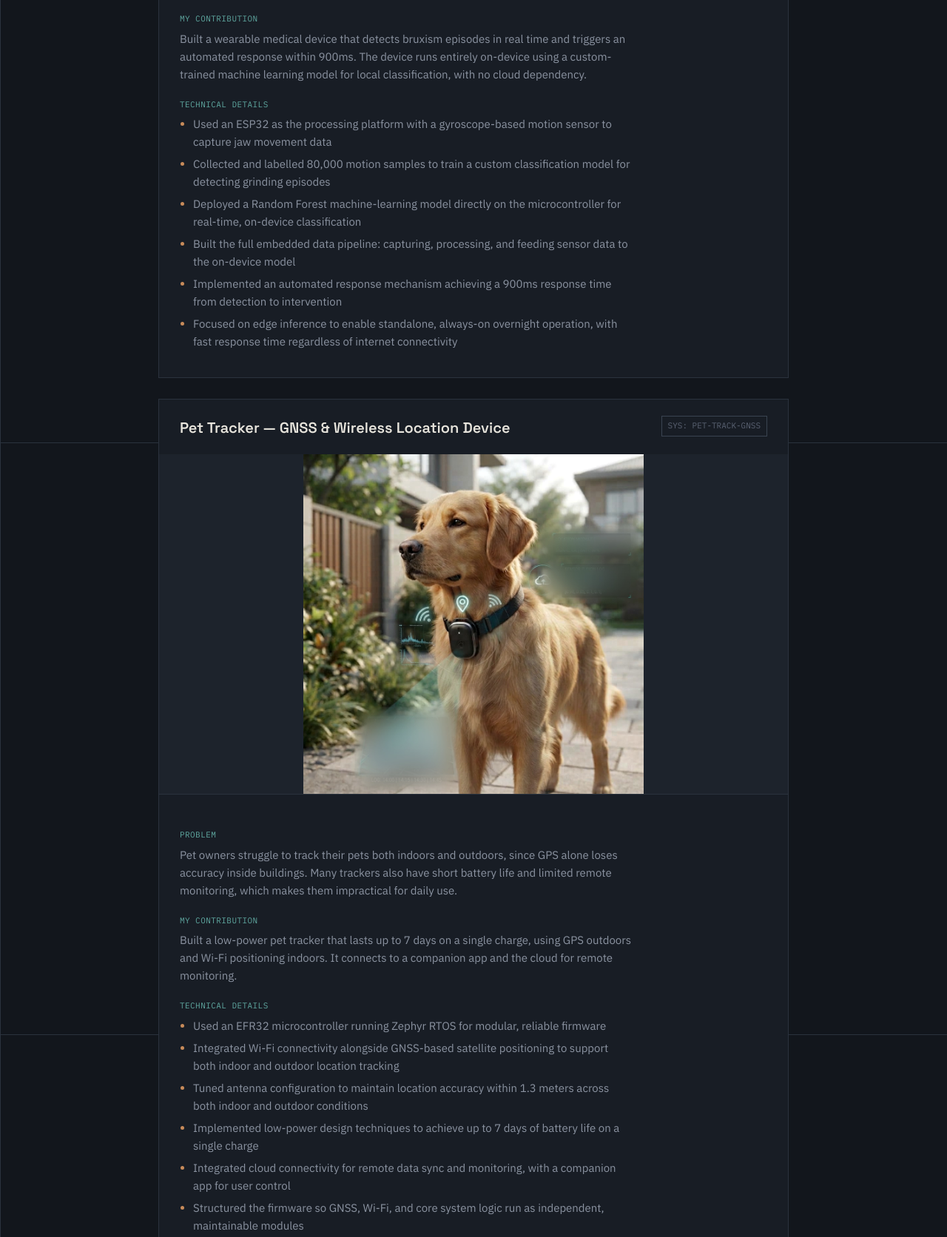
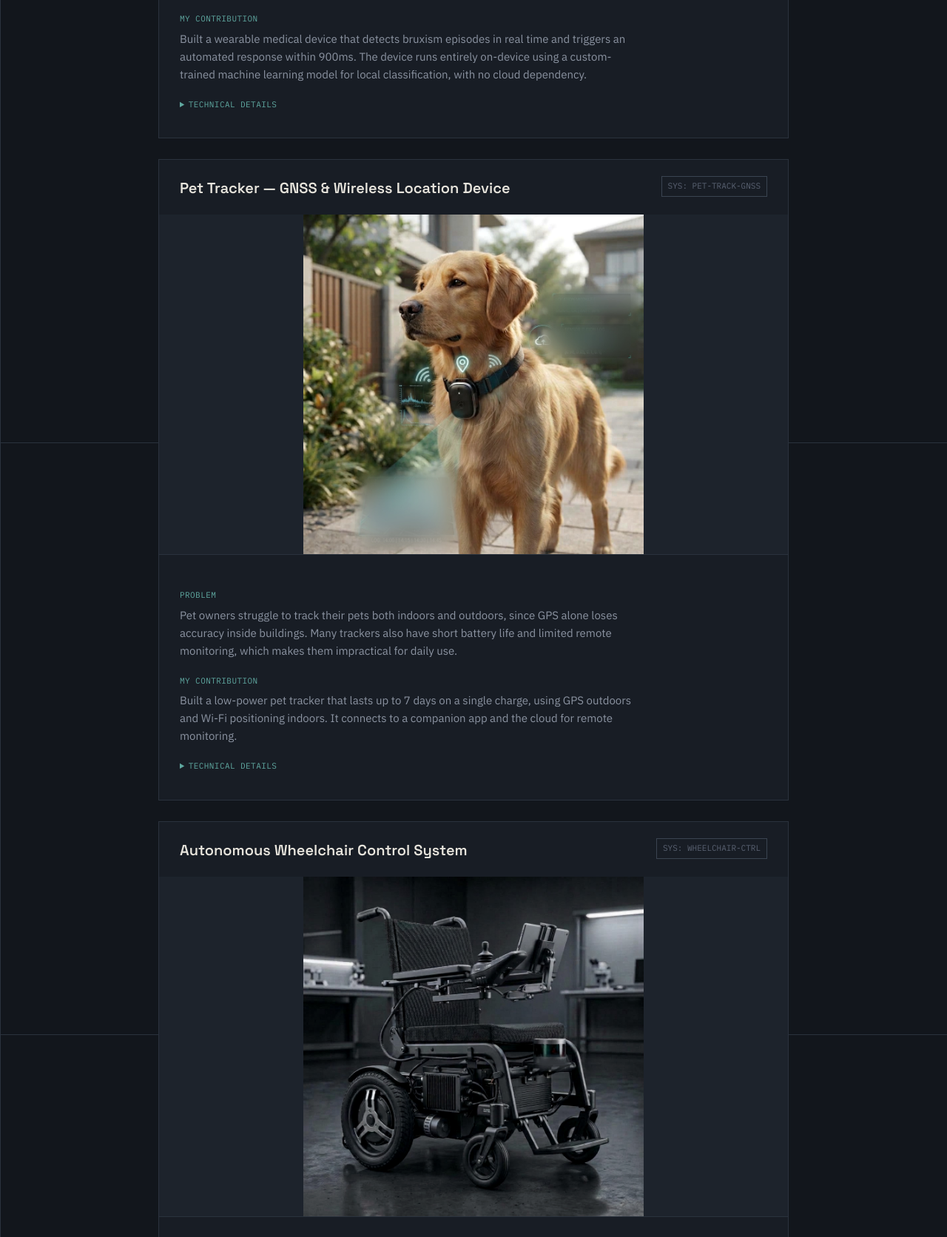
Before and after one commit to MahadNadeem7/Portfolio, a plain HTML site: page index.html in a window 1280 px wide. Shown: the part 3402-5074 px from the top of the page at 74% size. Drawn offline with Linux system fonts and the light colour scheme.

Commit message:
Make project technical details expandable

```diff
--- a/index.html
+++ b/index.html
@@ -211,19 +211,14 @@ This work spans the full development cycle, taking early prototypes through to p
           <p>Built a wearable medical device that detects bruxism episodes in real time and triggers an automated response within 900ms. The device runs entirely on-device using a custom-trained machine learning model for local classification, with no cloud dependency.</p>
         </div>
 
-        <div class="field">
-          <div class="field-label mono">TECHNICAL DETAILS</div>
-          <ul>
+        <details class="field"><summary class="field-label mono">TECHNICAL DETAILS</summary><ul>
             <li>Used an ESP32 as the processing platform with a gyroscope-based motion sensor to capture jaw movement data</li>
             <li>Collected and labelled 80,000 motion samples to train a custom classification model for detecting grinding episodes</li>
             <li>Deployed a Random Forest machine-learning model directly on the microcontroller for real-time, on-device classification</li>
             <li>Built the full embedded data pipeline: capturing, processing, and feeding sensor data to the on-device model</li>
             <li>Implemented an automated response mechanism achieving a 900ms response time from detection to intervention</li>
             <li>Focused on edge inference to enable standalone, always-on overnight operation, with fast response time regardless of internet connectivity</li>
-          </ul>
-        </div>
-      </div>
-    </article>
+          </ul></details></div></article>
 
     <!-- Pet Tracker -->
 <article class="project">
@@ -248,19 +243,14 @@ This work spans the full development cycle, taking early prototypes through to p
           <p>Built a low-power pet tracker that lasts up to 7 days on a single charge, using GPS outdoors and Wi-Fi positioning indoors. It connects to a companion app and the cloud for remote monitoring.</p>
         </div>
 
-        <div class="field">
-          <div class="field-label mono">TECHNICAL DETAILS</div>
-          <ul>
+        <details class="field"><summary class="field-label mono">TECHNICAL DETAILS</summary><ul>
             <li>Used an EFR32 microcontroller running Zephyr RTOS for modular, reliable firmware</li>
             <li>Integrated Wi-Fi connectivity alongside GNSS-based satellite positioning to support both indoor and outdoor location tracking</li>
             <li>Tuned antenna configuration to maintain location accuracy within 1.3 meters across both indoor and outdoor conditions</li>
             <li>Implemented low-power design techniques to achieve up to 7 days of battery life on a single charge</li>
             <li>Integrated cloud connectivity for remote data sync and monitoring, with a companion app for user control</li>
             <li>Structured the firmware so GNSS, Wi-Fi, and core system logic run as independent, maintainable modules</li>
-          </ul>
-        </div>
-      </div>
-    </article>
+          </ul></details></div></article>
 
     <!-- Wheelchair -->
 <article class="project">
@@ -285,19 +275,14 @@ This work spans the full development cycle, taking early prototypes through to p
           <p>Built the embedded control system for a smart wheelchair that supports manual joystick driving and autonomous navigation, switching between them automatically. It also includes real-time obstacle detection and a hard-stop safety mechanism to prevent collisions.</p>
         </div>
 
-        <div class="field">
-          <div class="field-label mono">TECHNICAL DETAILS</div>
-          <ul>
+        <details class="field"><summary class="field-label mono">TECHNICAL DETAILS</summary><ul>
             <li>Designed an ESP32-based RTOS firmware architecture, splitting control, navigation, sensing, and communication into separate real-time tasks for reliability and responsiveness</li>
             <li>Implemented automatic detection and switching between manual and autonomous operating modes based on system state</li>
             <li>Delivered a responsive joystick-to-motor command pipeline with real-time processing for manual mode</li>
             <li>Processed and executed autonomous navigation commands to drive motor control in autonomous mode</li>
             <li>Implemented 1D LiDAR-based close-range obstacle detection with a hard-stop algorithm, bringing the chair to a full stop within 400ms of detecting an obstacle</li>
             <li>Built a PID-based speed control loop running at a 34ms update interval for smooth, accurate motor control, used across both modes</li>
-          </ul>
-        </div>
-      </div>
-    </article>
+          </ul></details></div></article>
 
     <!-- Robotic Arm -->
 <article class="project">
@@ -322,19 +307,14 @@ This work spans the full development cycle, taking early prototypes through to p
           <p>Built the embedded control system for a 6-DOF robotic arm with an integrated 12-DOF servo gripper, giving it flexible reach and repeatable grasping across different object shapes. The arm is controlled in real time over CAN bus, with a live dashboard for monitoring and control.</p>
         </div>
 
-        <div class="field">
-          <div class="field-label mono">TECHNICAL DETAILS</div>
-          <ul>
+        <details class="field"><summary class="field-label mono">TECHNICAL DETAILS</summary><ul>
             <li>Developed ESP32-based firmware with CAN bus communication for real-time control of the arm's 6 joints</li>
             <li>Implemented position-based control loops for accurate, repeatable arm movement, with real-time feedback handling</li>
             <li>Developed dedicated embedded firmware for a 12-DOF gripper mechanism, generating synchronized multi-channel signals for coordinated joint actuation</li>
             <li>Implemented precise positioning and timing coordination across all 12 gripper joints, tightly synchronized with arm motion over the shared control bus</li>
             <li>Tested and validated repeatability across 10,000 grasp cycles, maintaining positioning accuracy within 1.3mm</li>
             <li>Built a dashboard interface for real-time control and monitoring of the full arm + gripper system</li>
-          </ul>
-        </div>
-      </div>
-    </article>
+          </ul></details></div></article>
 
     <!-- Landing Assistance -->
 <article class="project">
@@ -359,17 +339,12 @@ This work spans the full development cycle, taking early prototypes through to p
           <p>Built a landing-assistance system for small private planes that provides real-time ground-proximity data during landing, using LiDAR-based sensing with calibrated, filtered readings processed on a dedicated onboard computing platform.</p>
         </div>
 
-        <div class="field">
-          <div class="field-label mono">TECHNICAL DETAILS</div>
-          <ul>
+        <details class="field"><summary class="field-label mono">TECHNICAL DETAILS</summary><ul>
             <li>Used a 1D LiDAR sensor for real-time ground distance data capture with an effective sensing range up to 32 feet, with an ESP32 handling Wi-Fi connectivity</li>
             <li>Performed sensor filtering and calibration to ensure accurate, reliable distance readings under real flight conditions</li>
             <li>Ran higher-level ground-proximity processing and decision logic on an Orange Pi</li>
             <li>Built an end-to-end data pipeline from sensor capture to processed output, to support safer, more informed landing decisions in a real aircraft environment</li>
-          </ul>
-        </div>
-      </div>
-    </article>
+          </ul></details></div></article>
 
   </div>
 </section>
```
